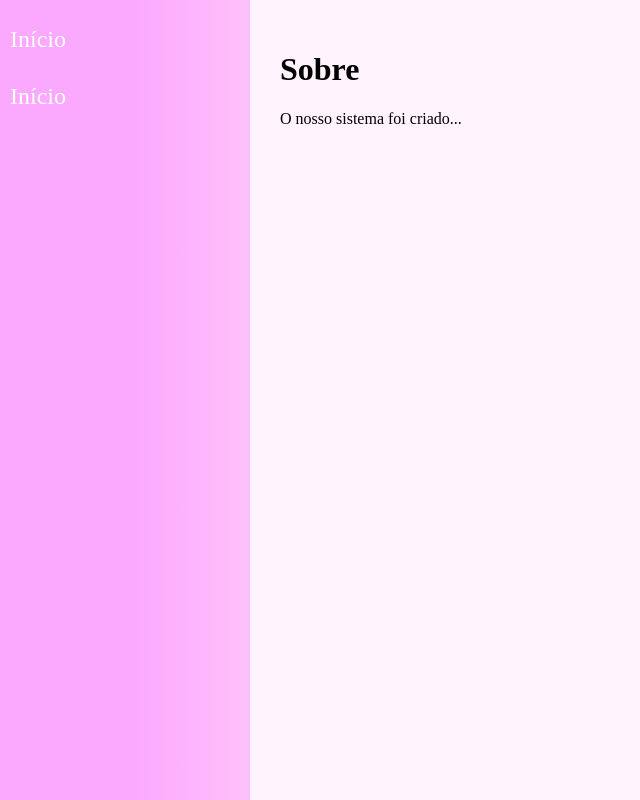
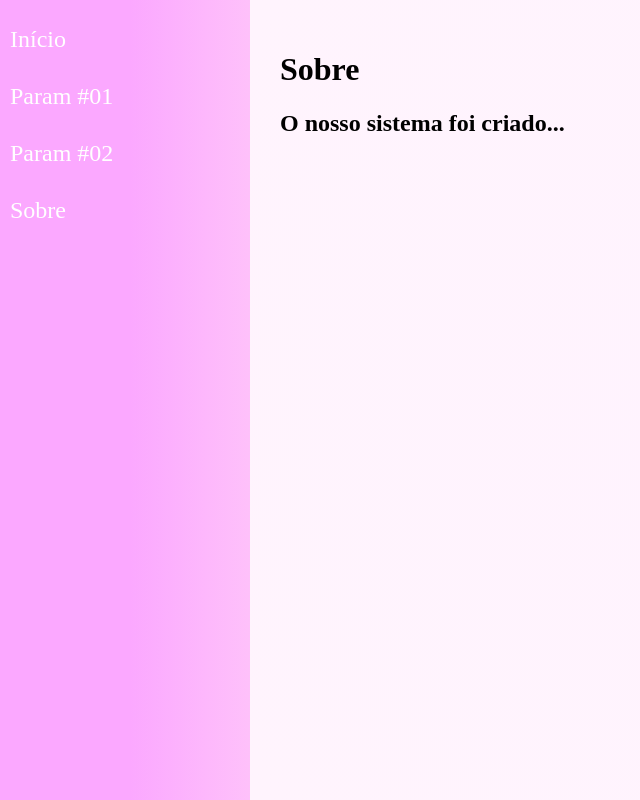
Before and after one commit to edgracional/navegacao-react.js, a React (Create React App) app: page /about in a window 1280 px wide. Shown: the whole page, without its empty margins (0-640 px from the left). Built offline with nearby package versions, Linux system fonts and the light colour scheme.

Commit message:
55. Navegação com parâmetro

```diff
--- a/src/components/layout/Content.jsx
+++ b/src/components/layout/Content.jsx
@@ -2,14 +2,17 @@
 import React from "react";
 import { Routes, Route } from 'react-router-dom';
 
+
+import Home from '../../views/examples/Home';
+import Param from '../../views/examples/Param';
 import About from '../../views/examples/About';
-import Home from '../../views/examples/Home';
 
 
 const Content = props => (
     <main className="Content">
         <Routes>
-            <Route path="/about" element={<About />} />
+            <Route path="/about" element={<About/>} />
+            <Route path="/param/:id" element={<Param/>} />
             <Route path="/" element={<Home />} />
         </Routes>
     </main>
--- a/src/components/layout/Menu.jsx
+++ b/src/components/layout/Menu.jsx
@@ -13,7 +13,15 @@
 
                 </li>
                 <li>
-                    <Link to="/about">Início</Link>
+                    <Link to="/param/123">Param #01</Link>
+
+                </li>
+                <li>
+                    <Link to="/param/legal">Param #02</Link>
+
+                </li>
+                <li>
+                    <Link to="/about">Sobre</Link>
 
                 </li>
             </ul>
--- a/src/views/examples/About.jsx
+++ b/src/views/examples/About.jsx
@@ -3,7 +3,7 @@
 const About = props => (
     <div className="Home">
         <h1>Sobre</h1>
-        <p>O nosso sistema foi criado...</p>
+        <h2>O nosso sistema foi criado...</h2>
     </div>
 )
 
--- a/src/views/examples/Home.jsx
+++ b/src/views/examples/Home.jsx
@@ -3,7 +3,7 @@
 const Home = props => (
     <div className="Home">
         <h1>Início</h1>
-        <p>Bem Vindo!</p>
+        <h2>Bem Vindo!</h2>
     </div>
 )
 
--- /dev/null
+++ b/src/views/examples/Param.jsx
@@ -0,0 +1,15 @@
+import React from "react";
+
+import { useParams } from "react-router-dom";
+
+const Param = props => {
+    const { id } = useParams()
+    return (
+        <div className="Param">
+            <h1>Param</h1>
+            <h2>Valor: {id}!</h2>
+        </div>
+    )
+}
+
+export default Param
```
